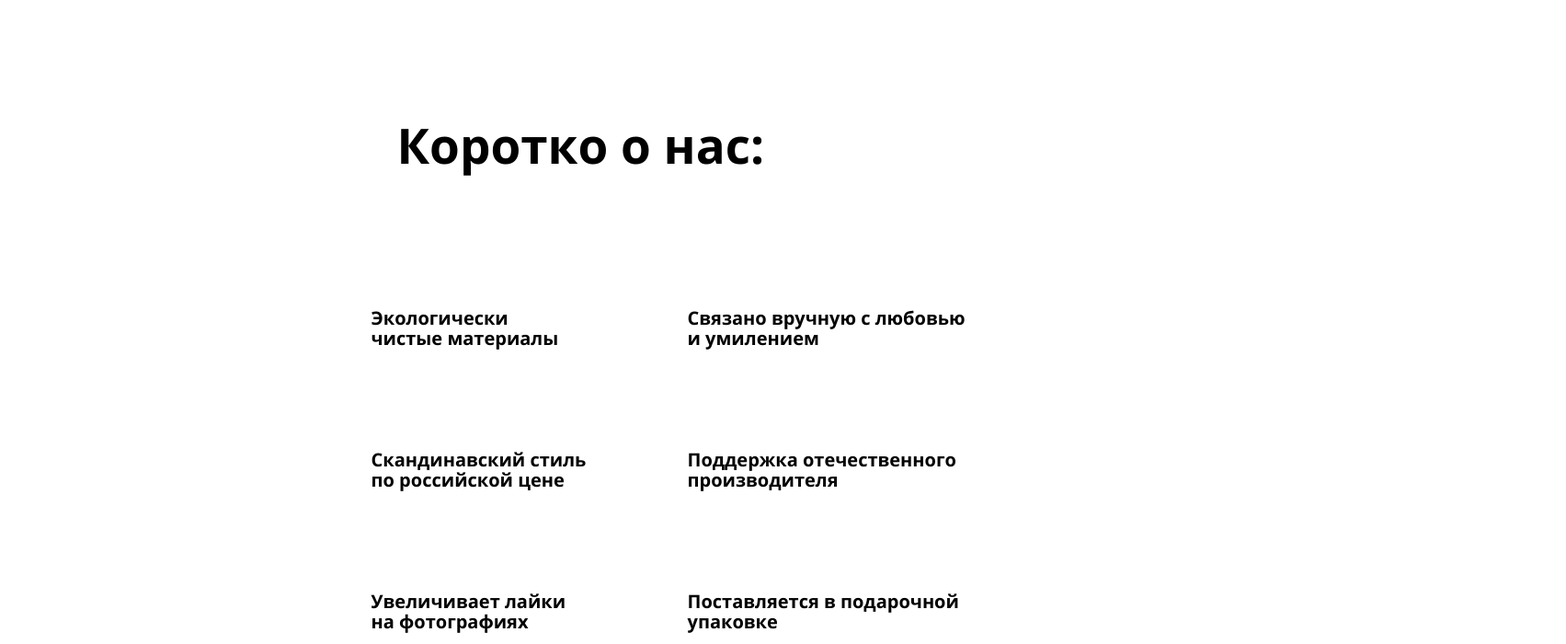
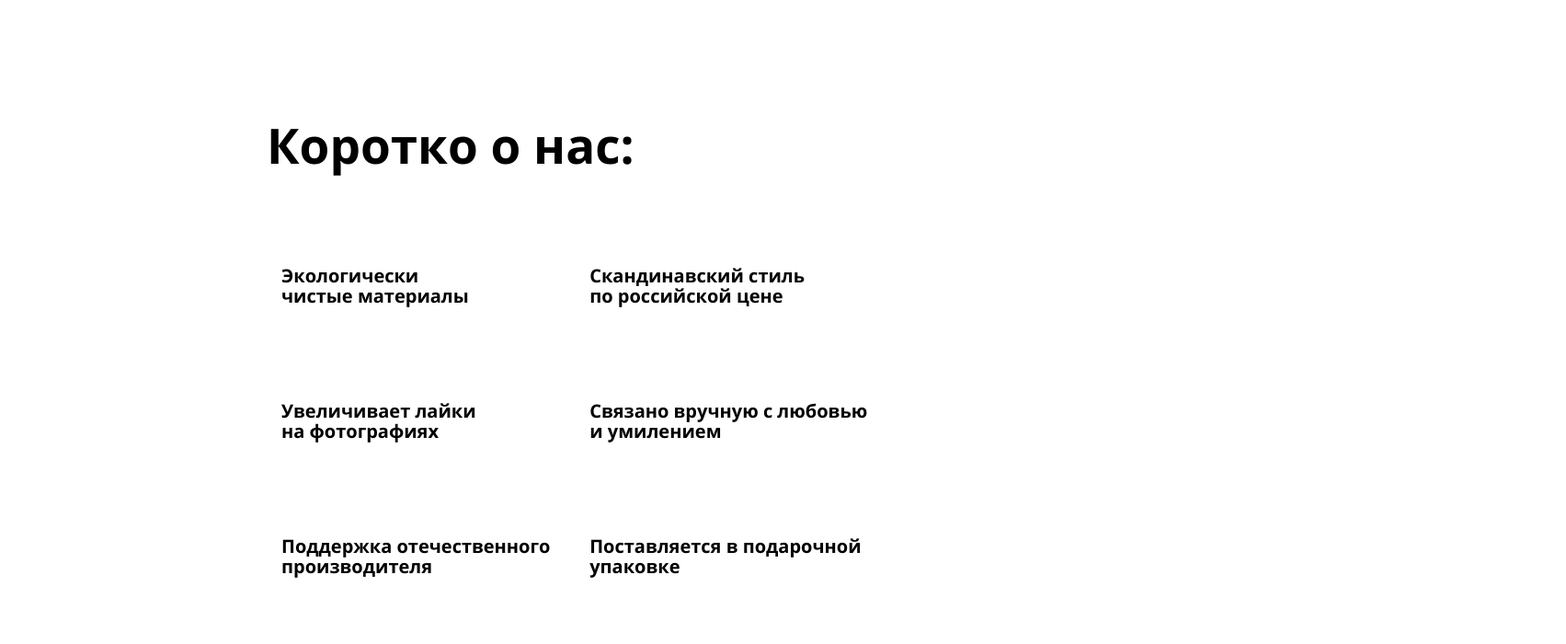
Before and after one commit to ksenya-7/143091-mishka-20, a website: page source/index.html in a window 1280 px wide. Shown: the part 1560-2260 px from the top of the page at 92% size, 1703 px wide, since content can reach past the window. Drawn offline with nearby package versions, Linux system fonts and the light colour scheme; files that its build step writes are made by us from their sources; files whose address does not match are found by name.

Commit message:
Гриды заменены на колонки

```diff
--- a/source/sass/blocks/contacts.scss
+++ b/source/sass/blocks/contacts.scss
@@ -6,13 +6,13 @@
   @include viewport--md {
     font-size: 17px;
     line-height: 30px;
-    margin-top: 68px;
+    margin-top: 153px;
   }
 
   @include viewport--lg {
     font-size: 17px;
     line-height: 30px;
-    margin-top: 71px;
+    margin-top: 161px;
   }
 }
 
--- a/source/sass/blocks/entry.scss
+++ b/source/sass/blocks/entry.scss
@@ -25,14 +25,14 @@
   line-height: 30px;
 
   @include viewport--md {
-    width: 346px;
+    width: 668px;
 
     font-size: 43px;
     line-height: 50px;
   }
 
   @include viewport--lg {
-    width: 417px;
+    width: 700px;
 
     font-size: 53px;
     line-height: 57px;
@@ -40,11 +40,8 @@
 }
 
 .entry__list {
-  display: grid;
-  grid-template-columns: 1fr 260px 1fr;
-  grid-template-rows: 123px 123px 123px 123px 123px 123px;
-  align-items: end;
-  margin: 0;
+  width: 260px;
+  margin: 0 auto;
   padding: 0;
   list-style: none;
 
@@ -52,98 +49,83 @@
   line-height: 20px;
 
   @include viewport--md {
-    display: grid;
-    grid-template-columns: 1fr 334px 334px 1fr;
-    grid-template-rows: 155px 155px 155px;
-    align-items: end;
-    margin: 41px auto 0 auto;
+    width: 668px;
+    column-count: 2;
+    column-width: 344px;
 
     font-size: 20px;
     line-height: 22px;
   }
 
   @include viewport--lg {
-    grid-template-columns: 1fr 344px 304px 1fr;
-    grid-template-rows: 154px 154px 154px;
-    margin: 39px auto 0 175px;
+    column-width: 350px;
   }
 }
 
 .entry__item {
   position: relative;
+  display: inline-block;
   width: 260px;
+  min-height: 94px;
   margin: 0;
-  padding: 0;
+  margin-top: 29px;
+  padding-top: 54px;
 
   @include viewport--md {
     width: 330px;
+    min-height: 100px;
+    margin-top: 41px;
+    padding-top: 62px;
   }
 
   &--eco {
-    grid-row: 1/1;
-    grid-column: 2/2;
-
     &::before {
       content: "";
       position: absolute;
-      top: -56px;
+      top: 0;
       width: 32px;
       height: 37px;
       background-image: url("../img/icon-feature-flower.svg");
     }
-
-    @include viewport--md {
-      grid-row: 1/1;
-      grid-column: 2/2;
-    }
   }
 
   &--style {
-    grid-row: 2/2;
-    grid-column: 2/2;
-
-    @include viewport--md {
-      grid-row: 2/2;
-      grid-column: 2/2;
+    &::before {
+      content: "";
+      position: absolute;
+      top: 0;
     }
   }
 
   &--like {
-    grid-row: 3/3;
-    grid-column: 2/2;
-
-    @include viewport--md {
-      grid-row: 3/3;
-      grid-column: 2/2;
+    &::before {
+      content: "";
+      position: absolute;
+      top: 0;
     }
   }
 
   &--affection {
-    grid-row: 4/4;
-    grid-column: 2/2;
-
-    @include viewport--md {
-      grid-row: 1/1;
-      grid-column: 3/3;
+    &::before {
+      content: "";
+      position: absolute;
+      top: 0;
     }
   }
 
   &--support {
-    grid-row: 5/5;
-    grid-column: 2/2;
-
-    @include viewport--md {
-      grid-row: 2/2;
-      grid-column: 3/3;
+    &::before {
+      content: "";
+      position: absolute;
+      top: 0;
     }
   }
 
   &--pack {
-    grid-row: 6/6;
-    grid-column: 2/2;
-
-    @include viewport--md {
-      grid-area: 3/3/3/3;
+    &::before {
+      content: "";
+      position: absolute;
+      top: 0;
     }
   }
 }
--- a/source/sass/blocks/menu-nav.scss
+++ b/source/sass/blocks/menu-nav.scss
@@ -35,8 +35,6 @@
   }
 
   &--open {
-    position: static;
-
     display: flex;
   }
 
--- a/source/sass/blocks/slider.scss
+++ b/source/sass/blocks/slider.scss
@@ -5,20 +5,33 @@
   position: relative;
 
   width: 260px;
-  min-height: 700px;
+  min-height: 655px;
+  // margin-top: 58px;
 
   &::after {
     content: "";
     position: absolute;
     bottom: 0;
-    left: 50%;
+    left: 0;
     width: 100%;
     min-height: 6px;
 
-    background-image: url("../../img/bg-zigzag-line.svg");
+    background-image: url("../img/bg-zigzag-line.svg");
     background-repeat: no-repeat;
     background-position: center;
     background-size: cover;
+
+    @include viewport--md {
+      // bottom: -58px;
+      min-height: 17px;
+    }
+
+    @include viewport--lg {
+      bottom: -123px;
+      left: -124px;
+      width: 1050px;
+      min-height: 23px;
+    }
   }
 
   @include viewport--md {
@@ -38,7 +51,7 @@
 }
 
 .slider__title {
-  margin: 58px auto 0 auto;
+  margin: 0 auto;
   padding: 0;
 
   font-weight: bold;
@@ -49,6 +62,9 @@
   @include viewport--md {
     order: -2;
     margin: 0 auto 0 0;
+
+    font-size: 43px;
+    line-height: 50px;
   }
 
   @include viewport--lg {
```
